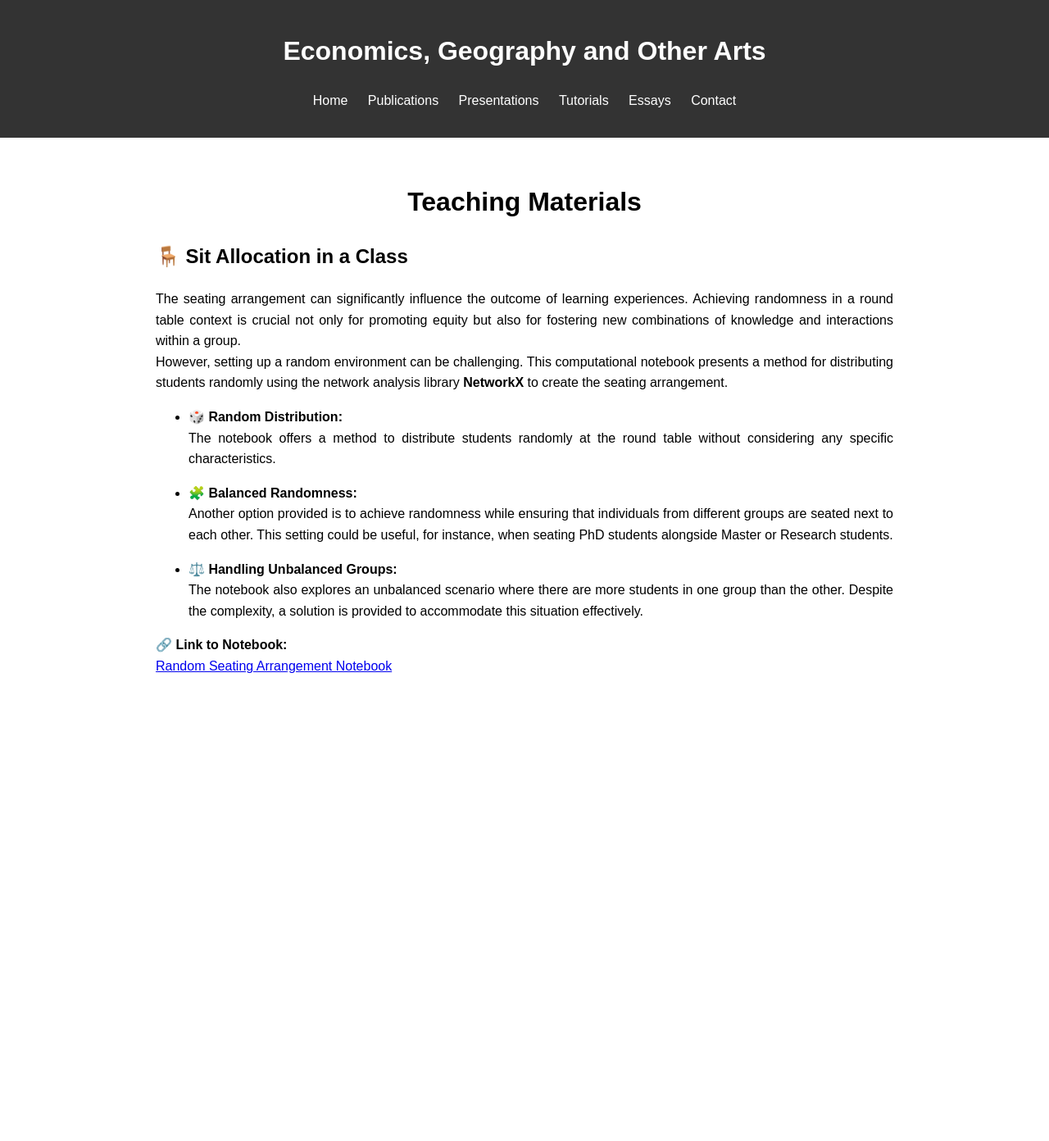
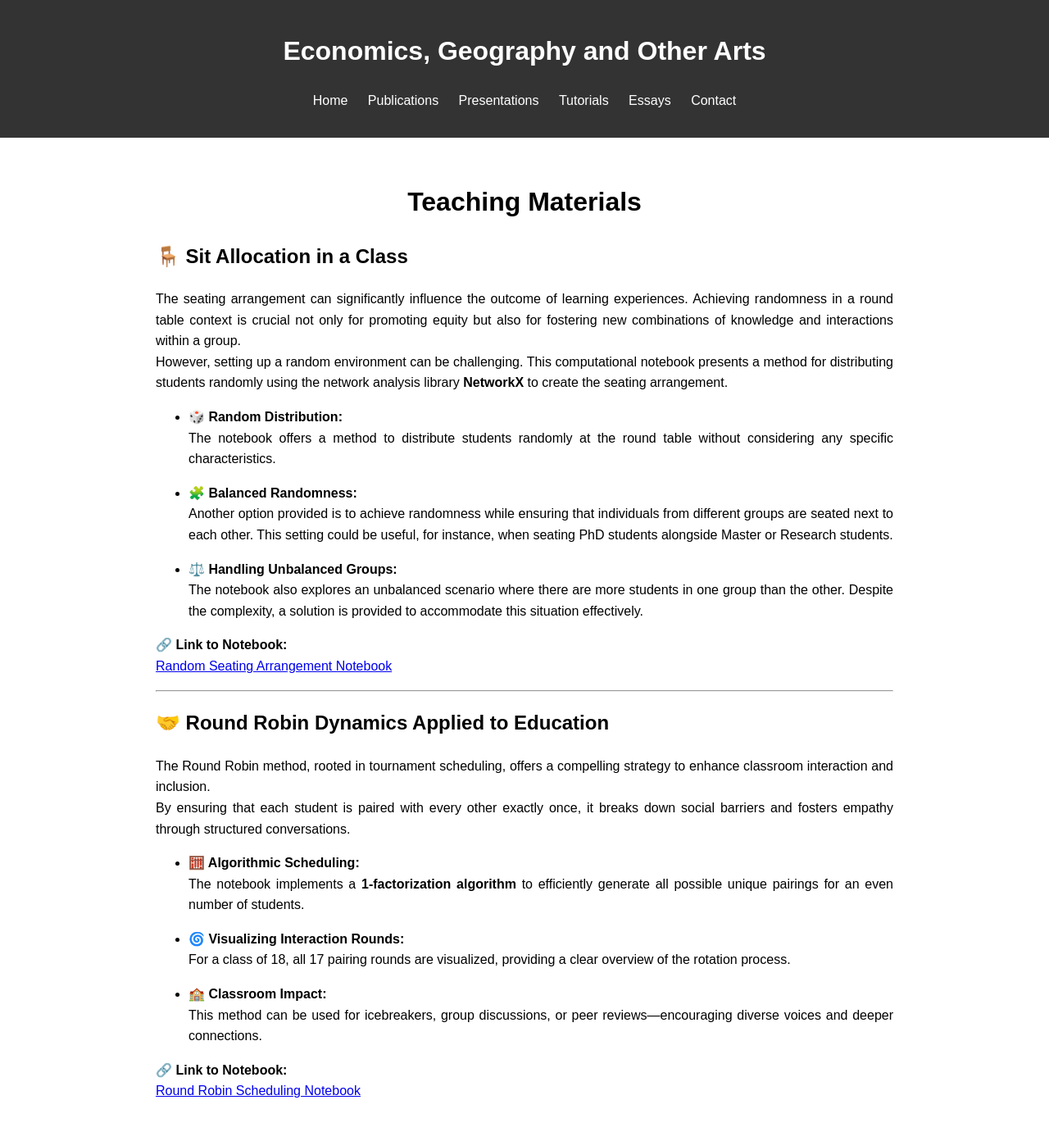
Before and after one commit to Favioleiva/favioleiva.github.io, a Jekyll site: the page built from tutorials/teaching.md, in a window 1280 px wide. Shown: the whole page at 82% size. Built offline with Jekyll 4.4.1, drawn with Linux system fonts in a browser that asks for light colours; nearby versions of some CDN libraries; before the commit the page ends 900 px from its top, so only the background shows below that.

Commit message:
Update teaching.md

```diff
--- a/tutorials/teaching.md
+++ b/tutorials/teaching.md
@@ -21,3 +21,21 @@ However, setting up a random environment can be challenging. This computational
 
 **🔗 Link to Notebook:**
 [Random Seating Arrangement Notebook](https://colab.research.google.com/drive/17_OtGULUDAgJDXVVphjcIraeVN_raJHd?usp=sharing)
+
+---
+## 🤝 Round Robin Dynamics Applied to Education
+
+The Round Robin method, rooted in tournament scheduling, offers a compelling strategy to enhance classroom interaction and inclusion.
+By ensuring that each student is paired with every other exactly once, it breaks down social barriers and fosters empathy through structured conversations.
+
+- **🧮 Algorithmic Scheduling:**
+  The notebook implements a **1-factorization algorithm** to efficiently generate all possible unique pairings for an even number of students.
+
+- **🌀 Visualizing Interaction Rounds:**
+  For a class of 18, all 17 pairing rounds are visualized, providing a clear overview of the rotation process.
+
+- **🏫 Classroom Impact:**
+  This method can be used for icebreakers, group discussions, or peer reviews—encouraging diverse voices and deeper connections.
+
+**🔗 Link to Notebook:**
+[Round Robin Scheduling Notebook](https://colab.research.google.com/drive/1z0kG9HYo_3Smhy8Mr5i0aPBcayEid1lM?usp=sharing)
```
